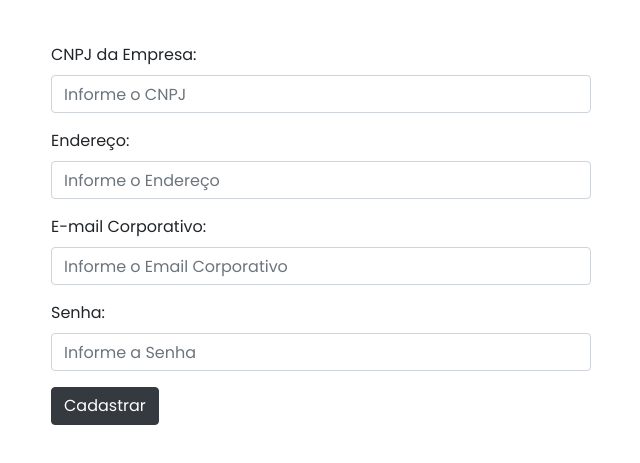
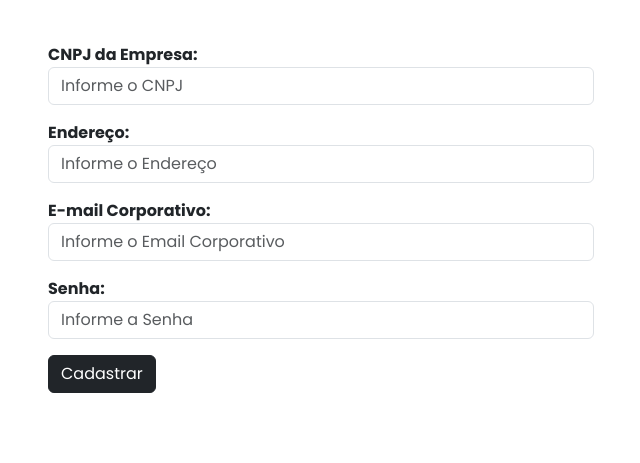
Before and after one commit to RecodeSquad14/projeto-final-mvc, a plain HTML site: page src/main/resources/templates/pages/form-empresa.html in a window 1280 px wide. Shown: the part 59-522 px from the top of the page, without its empty margins (319-959 px from the left). Drawn offline with nearby package versions, Linux system fonts and the light colour scheme.

Commit message:
estilizando form-empresa

```diff
--- a/src/main/resources/templates/pages/form-empresa.html
+++ b/src/main/resources/templates/pages/form-empresa.html
@@ -1,59 +1,95 @@
 <!DOCTYPE html>
 <html lang="en">
   <head>
-  <meta charset="UTF-8">
-  <meta name="viewport" content="width=device-width, initial-scale=1.0">
-  <link rel="stylesheet" href="https://maxcdn.bootstrapcdn.com/bootstrap/4.5.2/css/bootstrap.min.css">
+    <meta charset="UTF-8" />
+    <meta name="viewport" content="width=device-width, initial-scale=1.0" />
+    <link
+      href="https://cdn.jsdelivr.net/npm/bootstrap@5.3.1/dist/css/bootstrap.min.css"
+      rel="stylesheet"
+      integrity="sha384-4bw+/aepP/YC94hEpVNVgiZdgIC5+VKNBQNGCHeKRQN+PtmoHDEXuppvnDJzQIu9"
+      crossorigin="anonymous"
+    />
     <title>Formulário Empresa</title>
-  <link rel="stylesheet" href="../../static/css/style.css"/> <!-- Importação do arquivo CSS que vamos editar -->
-  <link rel="preconnect" href="https://fonts.googleapis.com">
-  <link rel="preconnect" href="https://fonts.gstatic.com" crossorigin>
-  <link href="https://fonts.googleapis.com/css2?family=Poppins:wght@400;600;700&display=swap" rel="stylesheet">
+    <link rel="stylesheet" href="../../static/css/style.css" />
+    <!-- Importação do arquivo CSS que vamos editar -->
+    <link rel="preconnect" href="https://fonts.googleapis.com" />
+    <link rel="preconnect" href="https://fonts.gstatic.com" crossorigin />
+    <link
+      href="https://fonts.googleapis.com/css2?family=Poppins:wght@400;600;700&display=swap"
+      rel="stylesheet"
+    />
     <!-- Importação da fonte -->
   </head>
   <body>
-  <h2 class="text-center mt-3" style="text-align: center;">Cadastro da Empresa</h2>
+    <h2 class="text-center mt-3" style="text-align: center"
+      >Cadastro da Empresa</h2
+    >
     <div class="container mt-5">
       <div class="row justify-content-center">
         <div class="col-md-6">
-
           <!-- Formulário -->
           <form>
             <!-- CNPJ -->
             <div class="form-group mb-3">
               <label class="fw-bolder" for="cnpj">CNPJ da Empresa:</label>
-            <input type="text" class="form-control" id="cnpj" name="cnpj_unico" placeholder="Informe o CNPJ">
+              <input
+                type="text"
+                class="form-control"
+                id="cnpj"
+                name="cnpj_unico"
+                placeholder="Informe o CNPJ"
+              />
             </div>
 
             <!-- Endereço -->
             <div class="form-group mb-3">
               <label class="fw-bolder" for="endereco">Endereço:</label>
-            <input type="text" class="form-control" id="endereco" name="endereco" placeholder="Informe o Endereço" required>
+              <input
+                type="text"
+                class="form-control"
+                id="endereco"
+                name="endereco"
+                placeholder="Informe o Endereço"
+                required
+              />
             </div>
 
             <!-- Email Corporativo -->
             <div class="form-group mb-3">
               <label class="fw-bolder" for="email">E-mail Corporativo:</label>
-            <input type="email" class="form-control" id="email" name="email_corporativo" placeholder="Informe o Email Corporativo" required>
+              <input
+                type="email"
+                class="form-control"
+                id="email"
+                name="email_corporativo"
+                placeholder="Informe o Email Corporativo"
+                required
+              />
             </div>
 
             <!-- Senha -->
             <div class="form-group mb-3">
               <label class="fw-bolder" for="senha">Senha:</label>
-            <input type="password" class="form-control" id="senha" name="Id_empresa" placeholder="Informe a Senha" required>
+              <input
+                type="password"
+                class="form-control"
+                id="senha"
+                name="Id_empresa"
+                placeholder="Informe a Senha"
+                required
+              />
             </div>
 
             <!-- Botão de Envio -->
             <button type="submit" class="btn btn-dark">Cadastrar</button>
           </form>
-
         </div>
       </div>
     </div>
 
     <!-- Scripts do Bootstrap (jQuery e Popper.js são necessários para alguns componentes) -->
     <script src="https://code.jquery.com/jquery-3.5.1.slim.min.js"></script>
-  <script src="https://cdn.jsdelivr.net/npm/@popperjs/core@2.9.1/dist/umd/popper.min.js"></script>
-  <script src="https://maxcdn.bootstrapcdn.com/bootstrap/4.5.2/js/bootstrap.min.js"></script>
+    <script src="https://cdn.jsdelivr.net/npm/@popperjs/core@2.9.3/dist/umd/popper.min.js"></script>
+    <script src="https://stackpath.bootstrapcdn.com/bootstrap/4.5.2/js/bootstrap.min.js"></script>
   </body>
 </html>
```
Also changed, not shown: 1 other file. Lines whose indentation alone changed are shown as unchanged.
